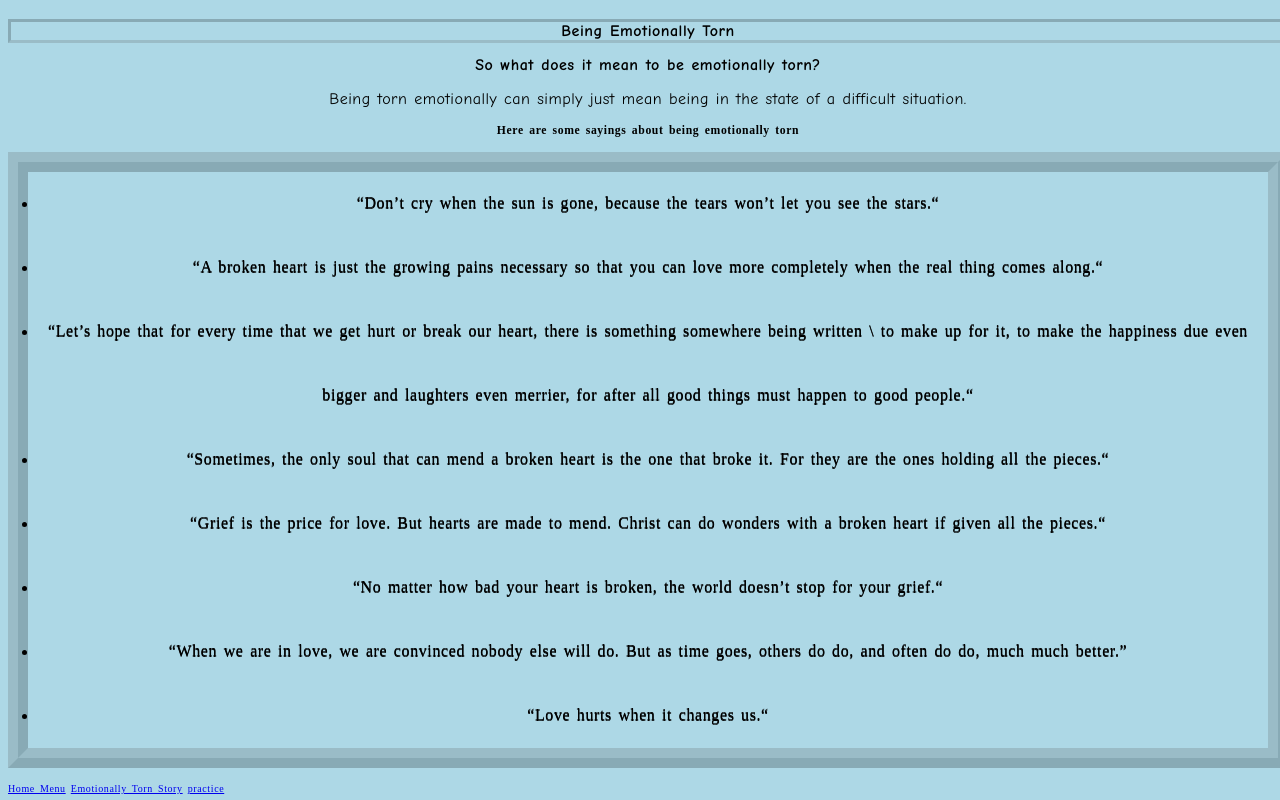
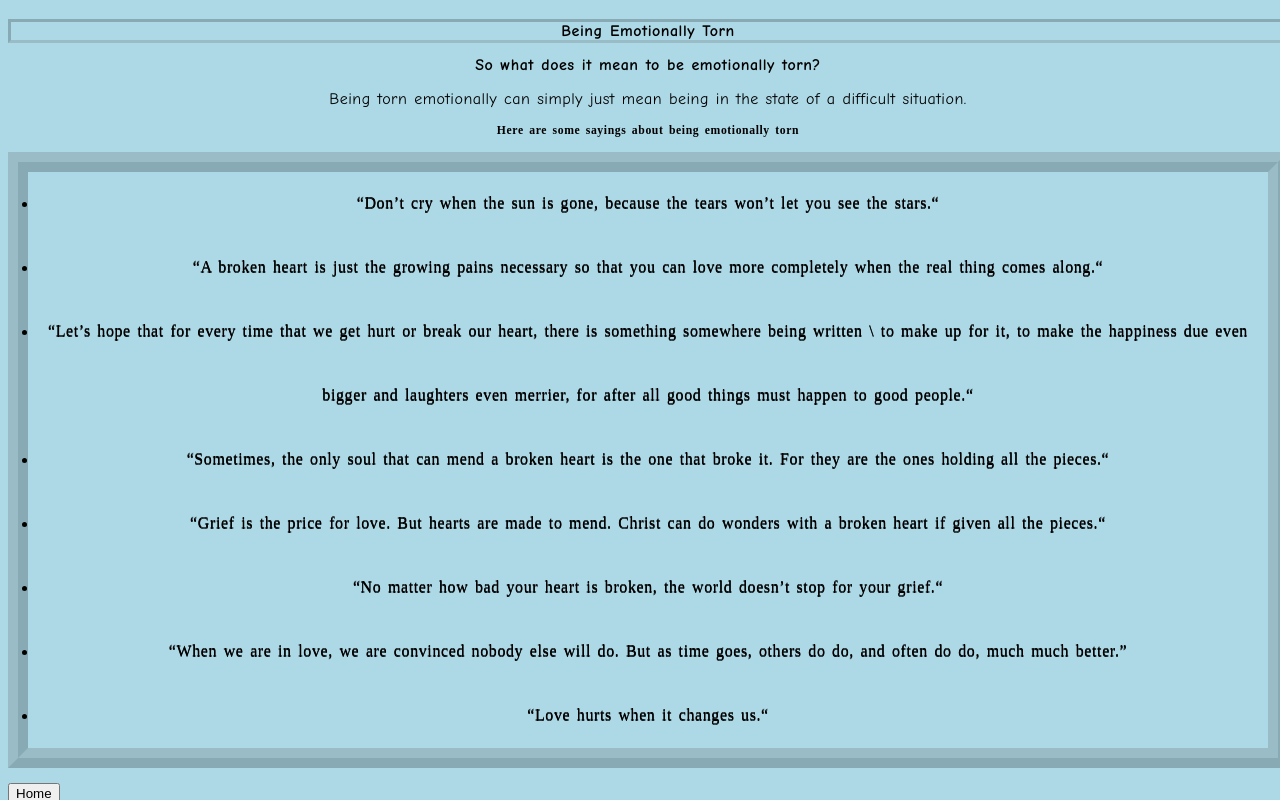
Before and after one commit to nnar2201/FinalHTML, a plain HTML site: page etorn.html in a window 1280 px wide. Drawn offline with Linux system fonts and the light colour scheme.

Commit message:
Update etorn.html

```diff
--- a/etorn.html
+++ b/etorn.html
@@ -21,12 +21,16 @@
   </ul>
 
 </div>
-<nav>
-  <a href="index.html"> Home Menu</a>
-  <a href="etornstory.html"> Emotionally Torn Story</a>
-  <a href="shark.html">practice</a>
-</nav>
-
+<html>
+   <head>
+      <title>Home</title>
+   </head>
+   <body>
+      <form action="index.html">
+         <button type="submit">Home</button>
+      </form>
+   </body>
+</html>
 
 
 
```
